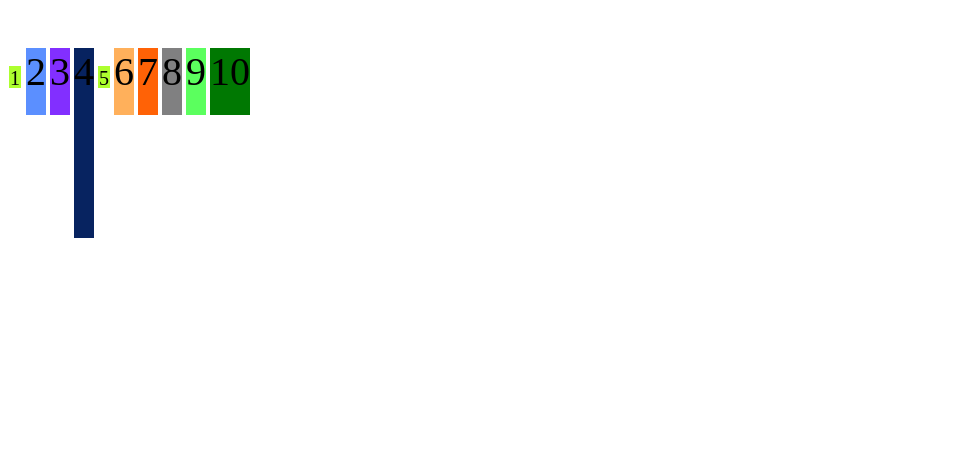
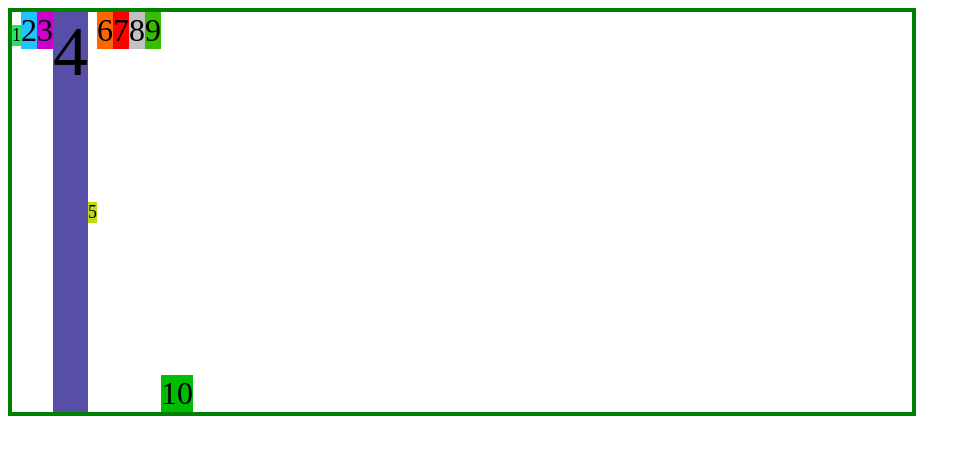
Before and after one commit to Moawiah-Eqailan/CSS-Flex-, a plain HTML site: page 5-6.html in a window 1280 px wide. Shown: the whole page, without its empty margins (0-971 px from the left). Drawn offline with Linux system fonts and the light colour scheme.

Commit message:
5-6.html

```diff
--- a/5-6.html
+++ b/5-6.html
@@ -6,113 +6,31 @@
     <meta name="viewport" content="width=device-width, initial-scale=1.0">
     <title>Document</title>
     <style>
-        .p-1 {
-            margin: 1px;
-            padding: 1px;
-            height: 20px;
-            background-color: greenyellow;
-            display: inline-flex;
-            font-size: 20px;
-        }
+        .d-1 {
 
-        .p-2 {
-            background-color: #5b8fff;
-            display: inline-flex;
-            font-size: 40px;
-            align-items: flex-start;
-            padding-bottom: 20px;
-        }
-
-        .p-3 {
-            background-color: #822fff;
-            display: inline-flex;
-            font-size: 40px;
-            align-items: flex-start;
-            padding-bottom: 20px;
-        }
-
-        .p-4 {
-            background-color: #072360;
-            display: inline-flex;
-            font-size: 40px;
-            align-items: flex-start;
-            padding-bottom: 20px;
-            height: 170px;
-        }
-
-        .p-5 {
-            margin: 0px;
-            padding: 1px;
-            height: 20px;
-            background-color: greenyellow;
-            display: inline-flex;
-            font-size: 20px;
-            text-align: center;
-            justify-content: center;
-
-
-        }
-
-        .p-6 {
-
-            background-color: #ffb05b;
-            display: inline-flex;
-            font-size: 40px;
-            align-items: flex-start;
-            padding-bottom: 20px;
-        }
-
-        .p-7 {
-            background-color: #ff6206;
-            display: inline-flex;
-            font-size: 40px;
-            align-items: flex-start;
-            padding-bottom: 20px;
-        }
-
-        .p-8 {
-            background-color: #808081;
-            display: inline-flex;
-            font-size: 40px;
-            align-items: flex-start;
-            padding-bottom: 20px;
-        }
-
-        .p-9 {
-            background-color: #5bff5e;
-            display: inline-flex;
-            font-size: 40px;
-            align-items: flex-start;
-            padding-bottom: 20px;
-
-        }
-
-        .p-10 {
-            background-color: #007802;
-            display: inline-flex;
-            font-size: 40px;
-            align-items: flex-start;
-            padding-bottom: 20px;
-            flex-direction: column-reverse;
+            display: flex;
+            border: 4px solid green;
+            width: 900px;
+            height: 400px;
 
         }
     </style>
 </head>
 
 <body>
-    <div>
-        <p class="p-1">1</p>
-        <p class="p-2">2</p>
-        <p class="p-3">3</p>
-        <p class="p-4">4</p>
-        <p class="p-5">5</p>
-        <p class="p-6">6</p>
-        <p class="p-7">7</p>
-        <p class="p-8">8</p>
-        <p class="p-9">9</p>
-        <p class="p-10">10</p>
+    <div class="d-1 ">
+        <div style="background-color: #2be268;font-size:large;align-self:first baseline;">1</div>
+        <div style="background-color: #22c1ff;font-size: xx-large;align-self: baseline">2</div>
+        <div style="background-color: #cd00cd;font-size: xx-large;align-self: baseline">3</div>
+        <div style="background-color: #574ea7;font-size: 70px;">4</div>
+        <div style="background-color: #c1d717;font-size: large;align-self:center">5</div>
+        <div style="background-color: #ff6600;font-size:xx-large;align-self:baseline;">6</div>
+        <div style="background-color: #ff0000;font-size: xx-large;align-self: baseline">7</div>
+        <div style="background-color: #c1c1c1;font-size: xx-large;align-self: baseline">8</div>
+        <div style="background-color: #36bd00;font-size: xx-large;align-self: baseline">9</div>
+        <div style="background-color: #00bc03;font-size: xx-large;align-self: last baseline;">10</div>
+    </div>
 
-    </div>
 </body>
 
 </html>
```
